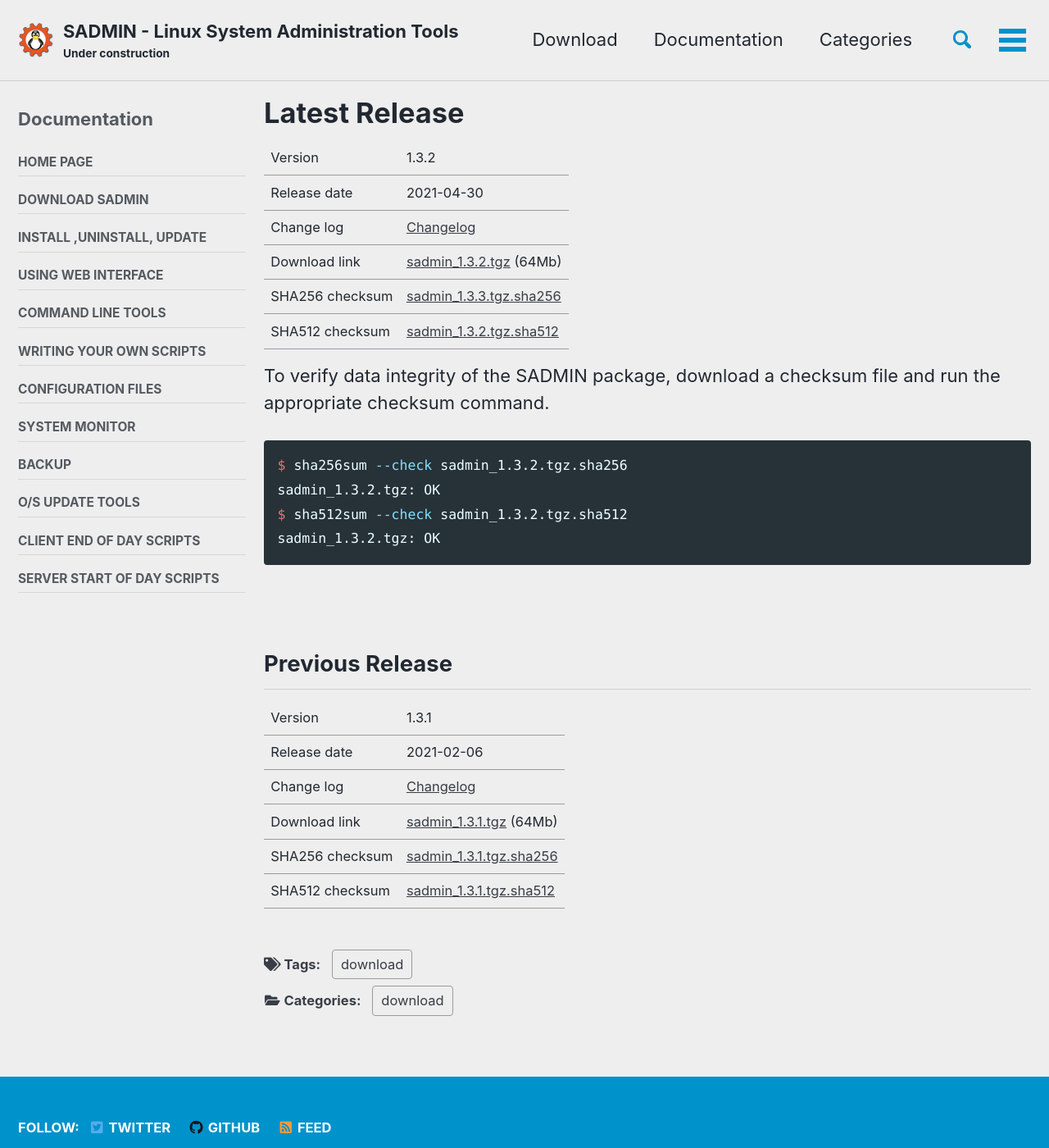
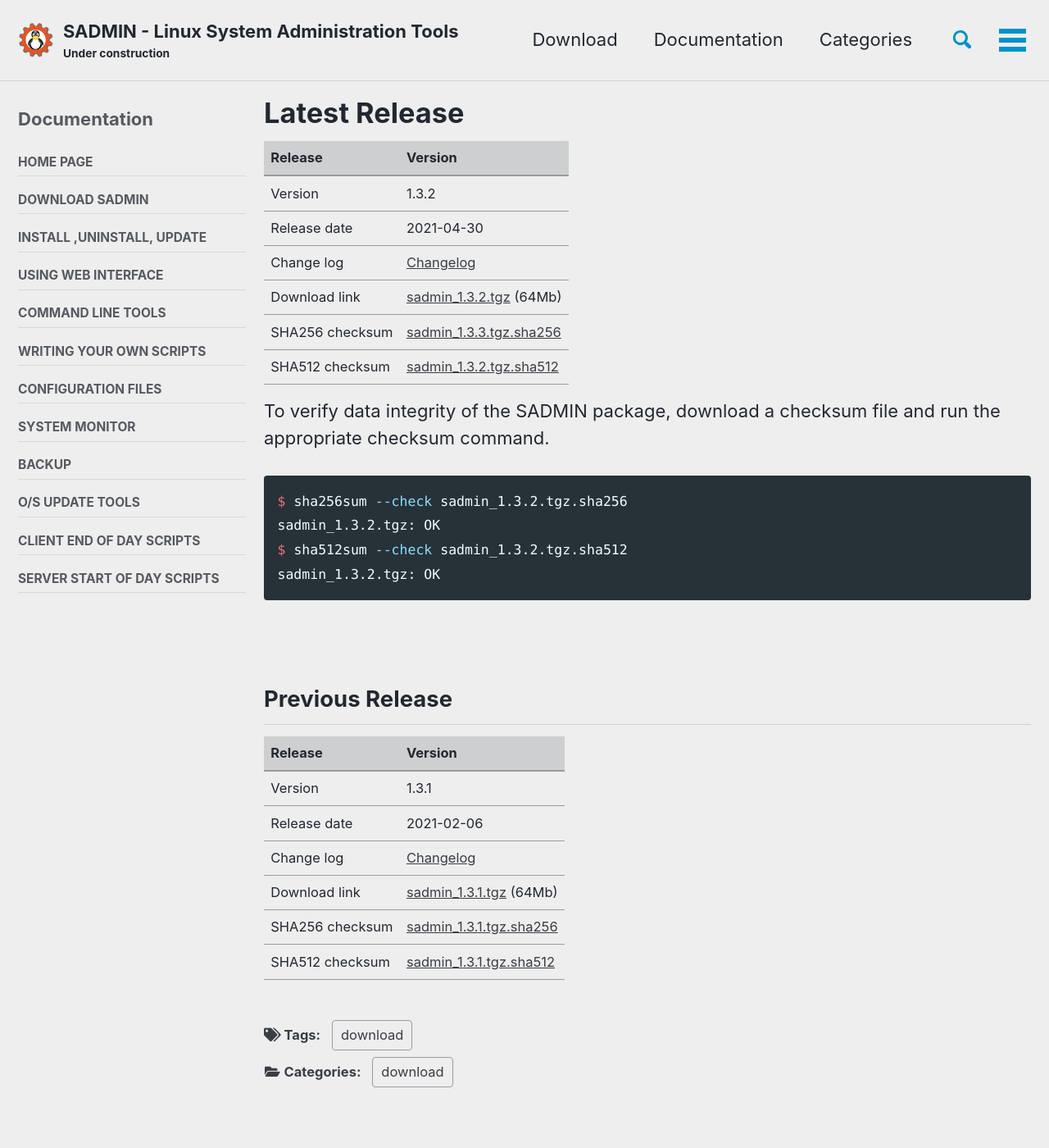
Before and after one commit to jadupl2/jadupl2.github.io, a Jekyll site: the page built from _pages/download.md, in a window 1280 px wide and 1400 px high. Shown: the whole window at 82% size. Built offline with Jekyll 4.4.1, drawn with Linux system fonts in a browser that asks for light colours; cached includes are drawn as plain includes.

Commit message:
Add header to download md table

```diff
--- a/_pages/download.md
+++ b/_pages/download.md
@@ -18,6 +18,7 @@ sidebar:
   nav:          sidebar-manpage
 ---
 
+| Release | Version |
 | :---| :--- |
 | Version           | 1.3.2 |
 | Release date      | 2021-04-30 |
@@ -39,6 +40,7 @@ sadmin_1.3.2.tgz: OK
 
 ## Previous Release
 
+| Release | Version |
 | :---| :--- |
 | Version           | 1.3.1 |
 | Release date      | 2021-02-06 |
```
